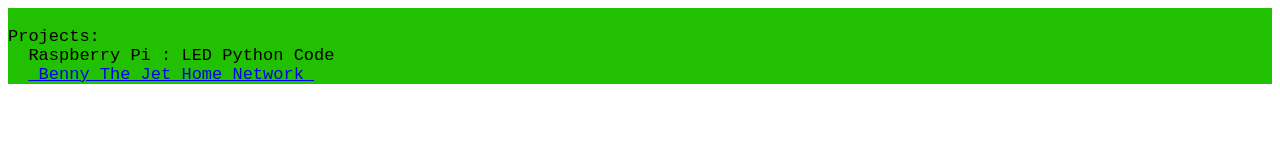
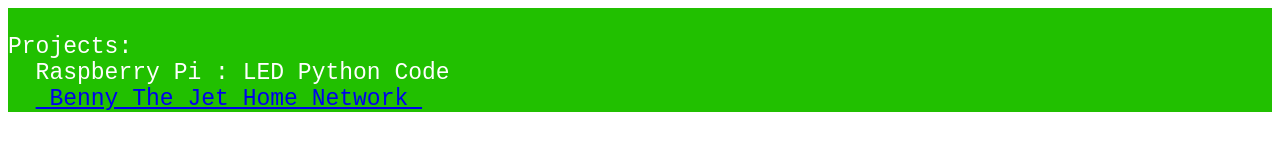
Before and after one commit to iuomo/iuomo.github.io, a plain HTML site: page index.html in a window 1280 px wide. Drawn offline with Linux system fonts and the light colour scheme.

Commit message:
Update index.html

```diff
--- a/index.html
+++ b/index.html
@@ -1,9 +1,9 @@
 <html><head><title> iuomo.github.io </title>
 <style>
 pre{
-  font-size: 17px;
+  font-size: 23px;
   background-color: #21c000;
-  color:#000;
+  color:#fff;
 
   }
 </style>
```
